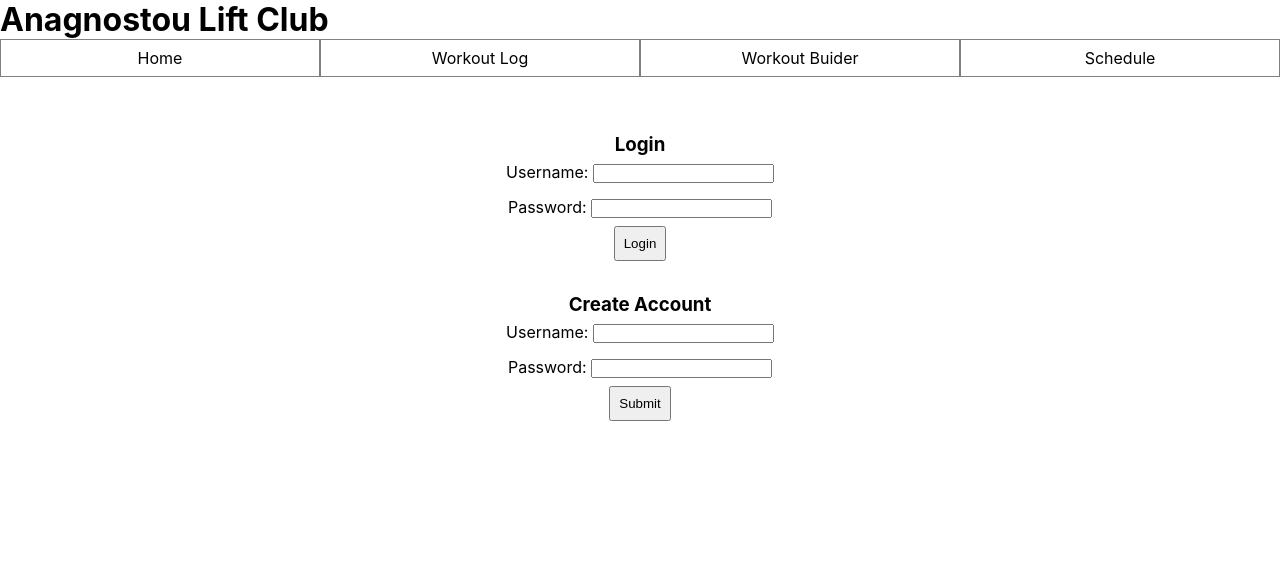
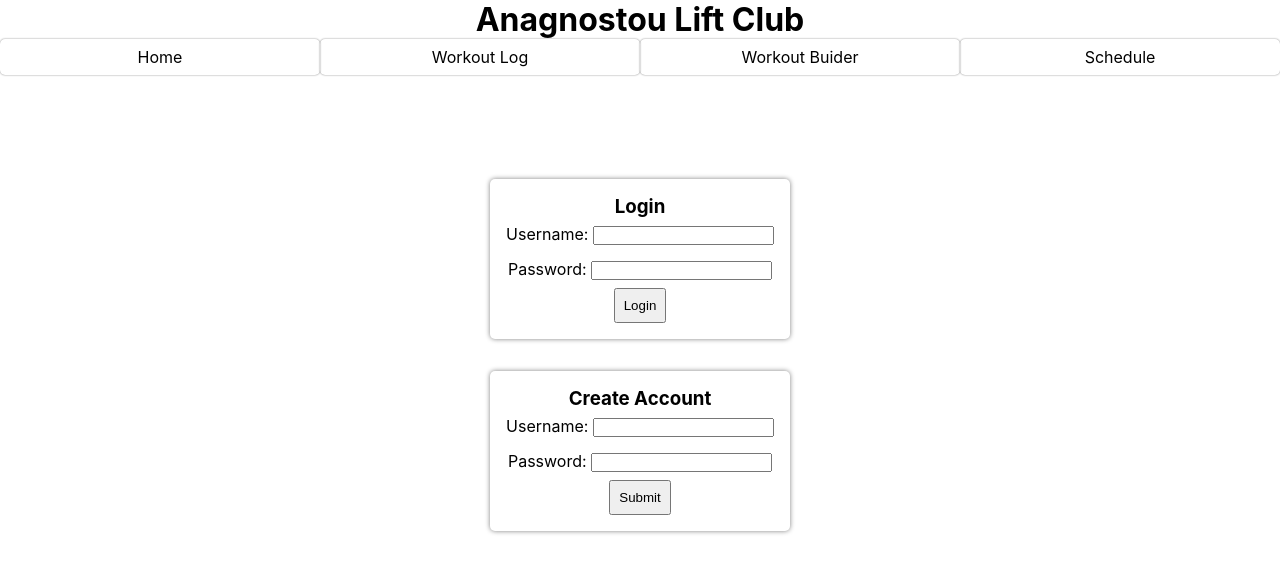
Before and after one commit to George-Anagnostou/liftclub, a Next.js app: page / in a window 1280 px wide. Shown: the top 572 px of the page. Built offline with nearby package versions, Linux system fonts and the light colour scheme.

Commit message:
UI update

```diff
--- a/components/Layout.js
+++ b/components/Layout.js
@@ -19,7 +19,7 @@ export default function Layout({ title = "Workout App", children }) {
   return (
     <>
       <SeoHead title={title} />
-      <main>
+      <MainContainer>
         <h1>Anagnostou Lift Club</h1>
         <NavBar>
           <ul>
@@ -46,10 +46,14 @@ export default function Layout({ title = "Workout App", children }) {
           </ul>
         </NavBar>
         {children}
-      </main>
+      </MainContainer>
     </>
   );
 }
+
+const MainContainer = styled.main`
+  text-align: center;
+`;
 
 const NavBar = styled.nav`
   ul {
@@ -57,12 +61,15 @@ const NavBar = styled.nav`
     display: flex;
     list-style: none;
     li {
+      border: none;
+      border-radius: 5px;
+      box-shadow: 0 0 2px grey;
+
       width: 25%;
       display: grid;
       place-items: center;
-      border: 1px solid grey;
       cursor: pointer;
-      padding: 0.5rem 0;
+      padding: 0.5rem 0.1rem;
       text-align: center;
     }
   }
--- a/pages/index.js
+++ b/pages/index.js
@@ -139,9 +139,13 @@ const MainContainer = styled.div`
   flex-direction: column;
   justify-content: center;
   align-items: center;
-  height: 50vh;
+  height: 70vh;
 
   form {
+    border: none;
+    border-radius: 5px;
+    box-shadow: 0 0 5px grey;
+    padding: 1rem;
     margin: 1rem 0.5rem;
     text-align: center;
     input {
```
